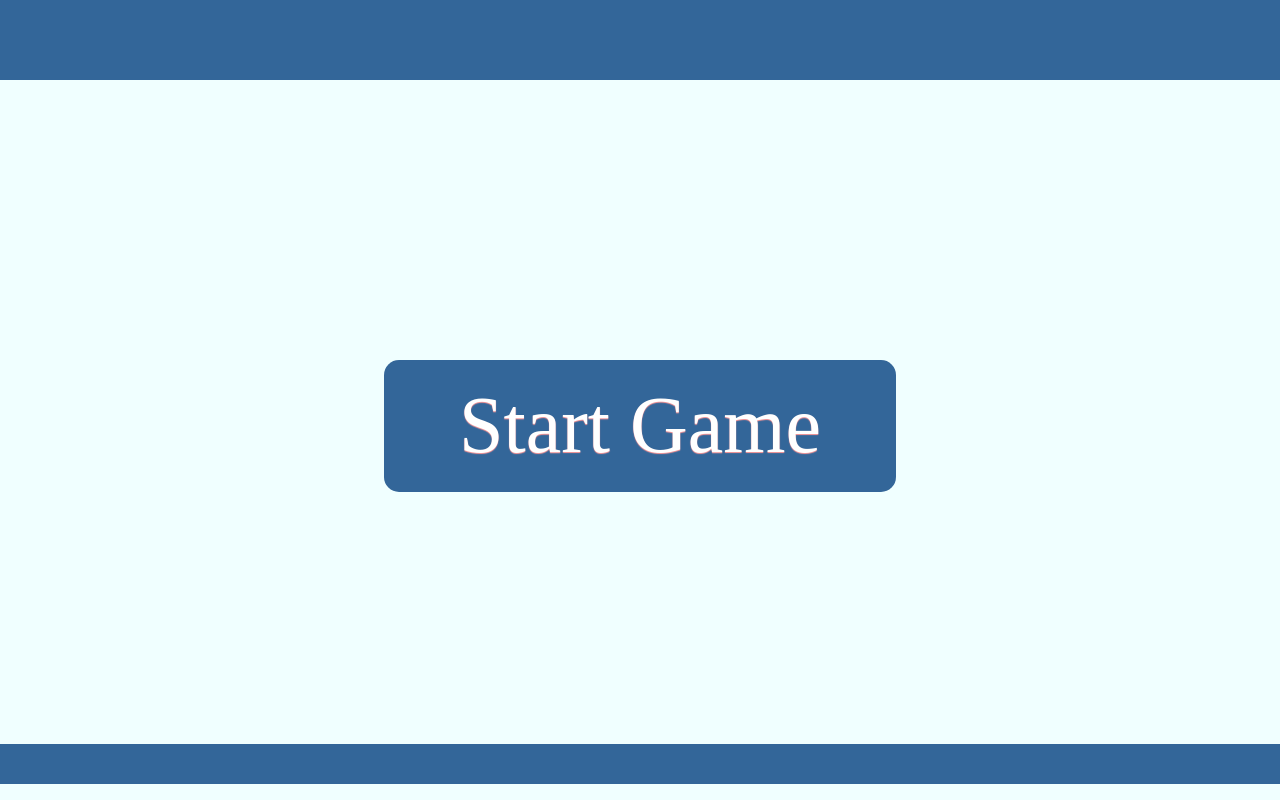
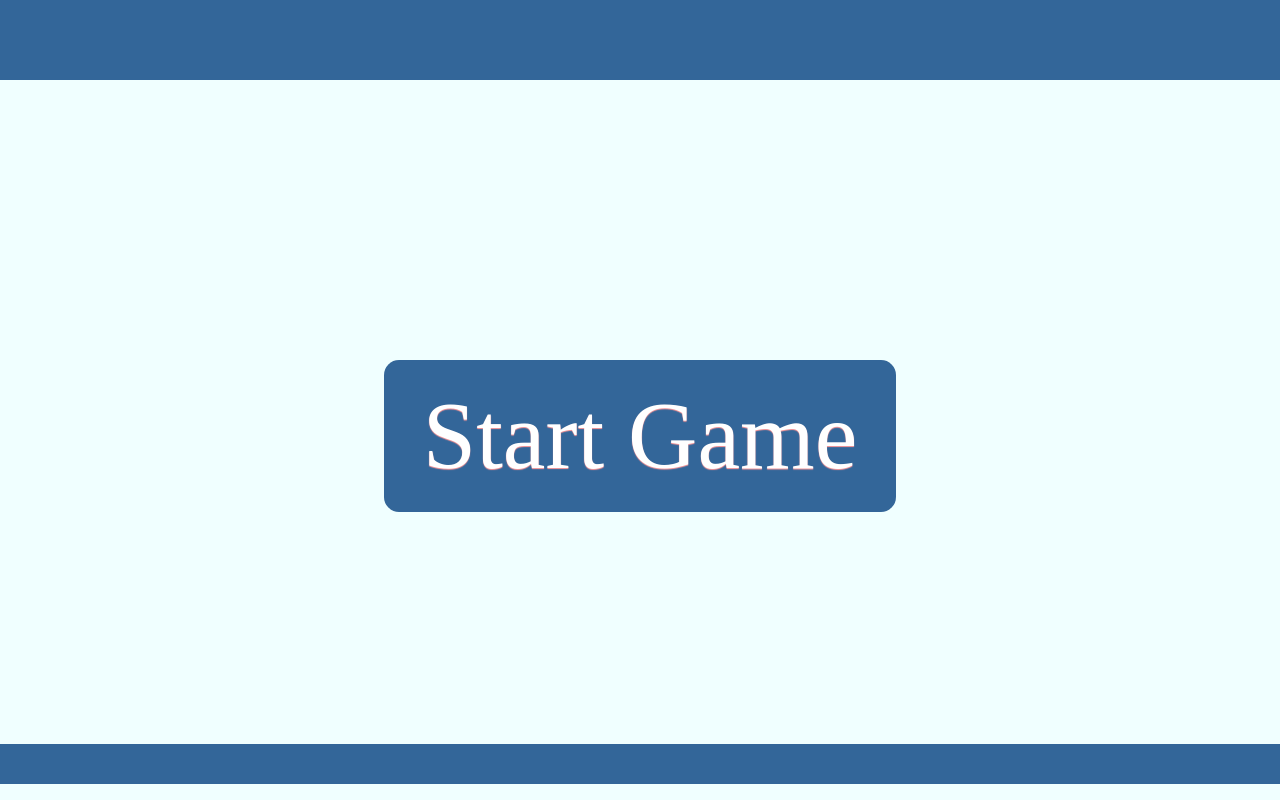
Before and after one commit to Srahul9111/Srahul9111.github.io, a website with bundled scripts: page index.html in a window 1280 px wide. Built offline with nearby package versions, Linux system fonts and the light colour scheme; files whose address does not match are found by name.

Commit message:
Add files via upload

```diff
--- a/css/styles.css
+++ b/css/styles.css
@@ -86,7 +86,7 @@ h1 {
   padding-bottom: 4%;
   border-radius: 15px;
   background-color: #369;
-  font-size: 10vmin;
+  font-size: 12vmin;
   text-shadow: 0px 1px 1px #f99;
   color: #fff;
 }
```
